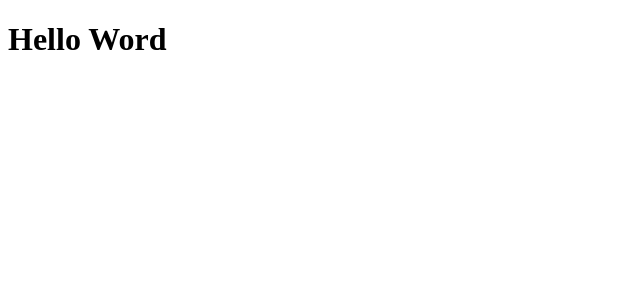
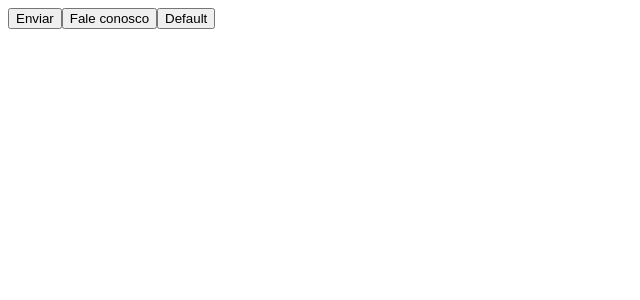
Before and after one commit to junioralbino/web-nlw, a React (Vite) app: page / in a window 1280 px wide. Shown: the top 300 px of the page, without its empty margins (0-640 px from the left). Built offline with nearby package versions, Linux system fonts and the light colour scheme.

Commit message:
Adicionado o tailwindcss e postcss

```diff
--- a/package.json
+++ b/package.json
@@ -15,6 +15,8 @@
     "@types/react": "^18.0.0",
     "@types/react-dom": "^18.0.0",
     "@vitejs/plugin-react": "^1.3.0",
+    "autoprefixer": "^10.4.7",
+    "postcss": "^8.4.13",
     "tailwindcss": "^3.0.24",
     "typescript": "^4.6.3",
     "vite": "^2.9.7"
--- /dev/null
+++ b/postcss.config.js
@@ -0,0 +1,6 @@
+module.exports = {
+  plugins: {
+    tailwindcss: {},
+    autoprefixer: {},
+  },
+}
--- a/src/App.tsx
+++ b/src/App.tsx
@@ -1,7 +1,20 @@
-import { useState } from 'react'
+interface ButtonProps {
+    text?: string
+}
+
+function Button(props: ButtonProps){
+   return <button className="">{props.text ?? 'Default'}</button>
+}
+
 
 function App() {
-  return <h1>Hello Word</h1>
+  return (
+    <div>
+      <Button text="Enviar" />
+      <Button text="Fale conosco" />
+      <Button />
+    </div>
+  )
 }
 
 export default App
--- /dev/null
+++ b/src/global.css
@@ -0,0 +1,3 @@
+h1 {
+    color: blue;
+}
--- a/src/main.tsx
+++ b/src/main.tsx
@@ -1,6 +1,7 @@
 import React from 'react'
 import ReactDOM from 'react-dom/client'
 import App from './App'
+import './global.css';
 
 ReactDOM.createRoot(document.getElementById('root')!).render(
   <React.StrictMode>
```
Also changed, not shown: 1 other file (tests, documents, lock files or other folders).
